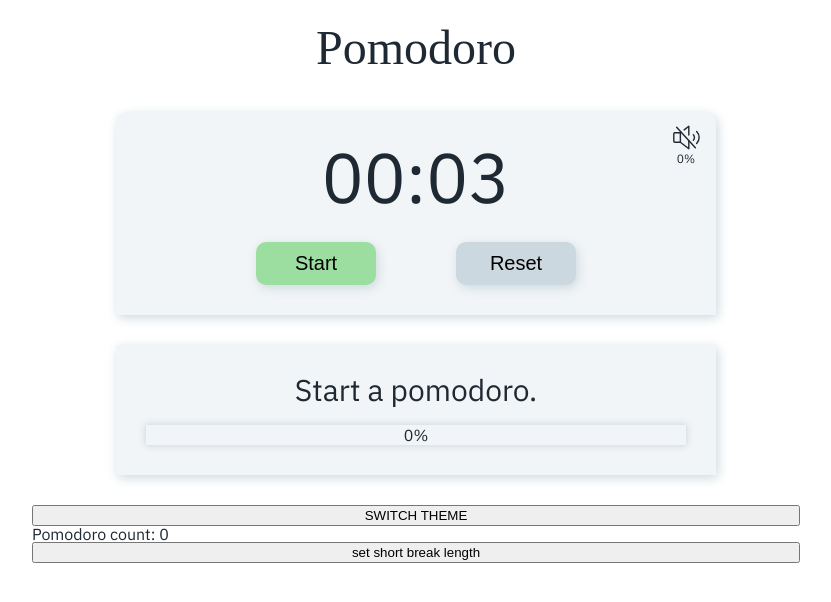
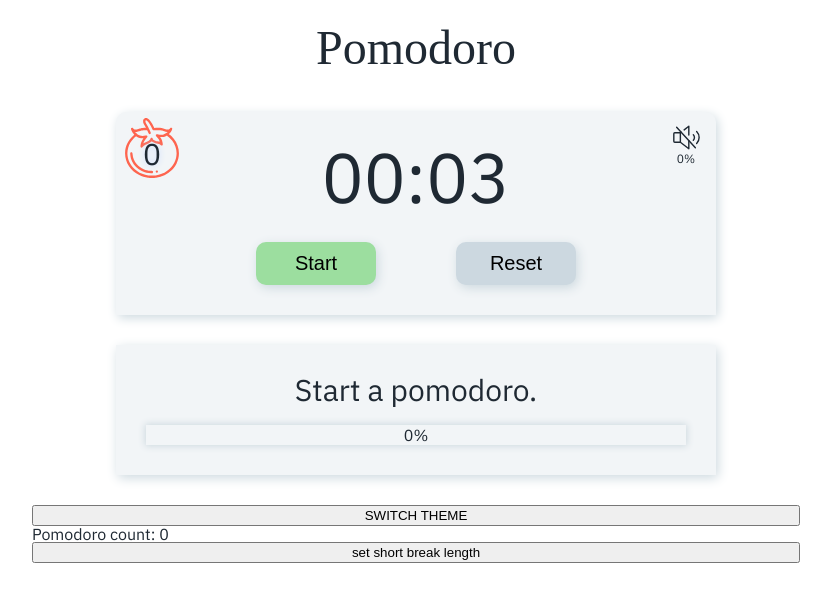
Before and after one commit to zainthedev/pomodoro, a React (Create React App) app: page / in a window 1280 px wide. Shown: the top 602 px of the page, without its empty margins (224-1055 px from the left). Built offline with nearby package versions, Linux system fonts and the light colour scheme; a web font is replaced by a local one.

Commit message:
Add pomodoro counter

```diff
--- a/src/components/TimerComponent.tsx
+++ b/src/components/TimerComponent.tsx
@@ -12,6 +12,9 @@ import {
     VolumeText,
     VolumeIcon,
     VolumeMuteIcon,
+    PomodoroImage,
+    PomodoroText,
+    PomodoroCount,
 } from '../styled-components/Timer';
 
 export const TimerComponent = () => {
@@ -86,6 +89,10 @@ export const TimerComponent = () => {
                 {state.options.volume ? <VolumeIcon /> : <VolumeMuteIcon />}
                 <VolumeText>{state.options.volume * 100}%</VolumeText>
             </VolumeWrapper>
+            <PomodoroCount>
+                <PomodoroImage />
+                <PomodoroText>{state.pomodoroCount}</PomodoroText>
+            </PomodoroCount>
             <TimerTime data-test='TimerTime'>
                 {renderTime(state.time)}
             </TimerTime>
--- a/src/styled-components/ProgressBar.ts
+++ b/src/styled-components/ProgressBar.ts
@@ -17,8 +17,8 @@ export const StatusText = styled.h3`
     margin-bottom: 5vw;
 
     @media ${device.pc} {
+        font-size: 30px;
         margin-bottom: 20px;
-        font-size: 30px;
     }
 `;
 
--- a/src/styled-components/Timer.ts
+++ b/src/styled-components/Timer.ts
@@ -3,6 +3,7 @@ import { device } from '../styles/theme';
 import { Container } from './Container';
 import { ReactComponent as SpeakerIcon } from '../assets/images/speaker.svg';
 import { ReactComponent as SpeakerMuteIcon } from '../assets/images/speaker_mute.svg';
+import { ReactComponent as PomodoroIcon } from '../assets/images/tomato.svg';
 
 export const TimerWrapper = styled(Container)`
     border-radius: 10px 10px 0 0;
@@ -48,6 +49,45 @@ export const VolumeText = styled.span`
 
     @media ${device.pc} {
         font-size: 12px;
+    }
+`;
+
+export const PomodoroCount = styled.div`
+    align-items: center;
+    display: flex;
+    position: absolute;
+    left: 0;
+    top: 0;
+    transform: translate(10%, 10%);
+`;
+
+export const PomodoroImage = styled(PomodoroIcon)`
+    width: 12vw;
+    height: 12vw;
+    flex-shrink: 0;
+    & * {
+        fill: ${(props) => props.theme.colors.stopButton};
+    }
+
+    @media ${device.pc} {
+        width: 60px;
+        height: 60px;
+    }
+`;
+
+export const PomodoroText = styled.span`
+    text-shadow: 0px 0px 6px ${({ theme }) => theme.colors.accent};
+    font-size: 6vw;
+    position: absolute;
+    left: 0;
+    text-align: center;
+    top: 0;
+    transform: translateY(70%);
+    width: 12vw;
+
+    @media ${device.pc} {
+        font-size: 30px;
+        width: 60px;
     }
 `;
 
```
Also changed, not shown: src/assets/images/tomato.svg (added).
